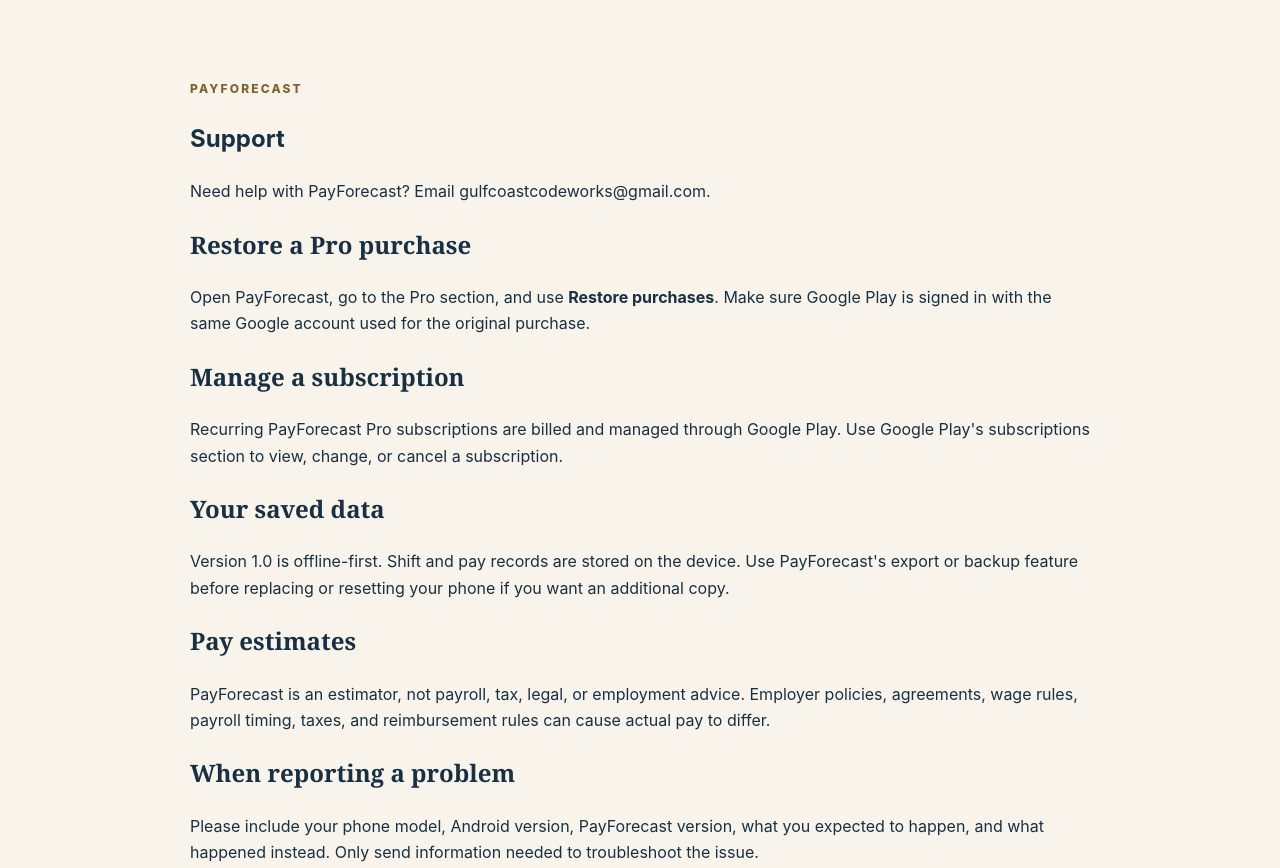
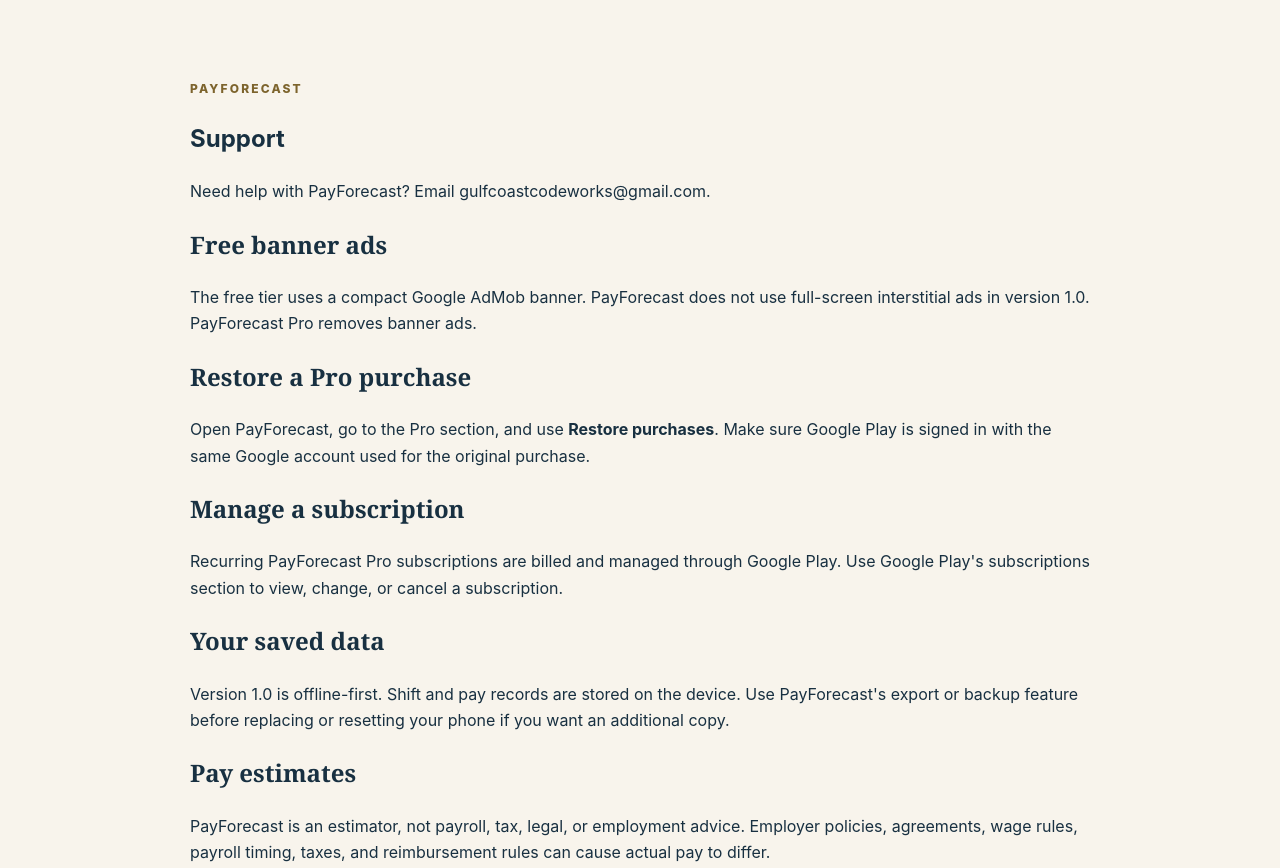
Before and after one commit to heberttravis90/Gulf-Coast-Codeworks, a plain HTML site: page payforecast-support.html in a window 1280 px wide. Shown: the part 84-952 px from the top of the page. Drawn offline with Linux system fonts and the light colour scheme.

Commit message:
Update PayForecast support for banner ads

```diff
--- a/payforecast-support.html
+++ b/payforecast-support.html
@@ -20,6 +20,8 @@
 <div class="eyebrow">PayForecast</div>
 <h1>Support</h1>
 <p>Need help with PayForecast? Email <a href="mailto:gulfcoastcodeworks@gmail.com">gulfcoastcodeworks@gmail.com</a>.</p>
+<h2>Free banner ads</h2>
+<p>The free tier uses a compact Google AdMob banner. PayForecast does not use full-screen interstitial ads in version 1.0. PayForecast Pro removes banner ads.</p>
 <h2>Restore a Pro purchase</h2>
 <p>Open PayForecast, go to the Pro section, and use <strong>Restore purchases</strong>. Make sure Google Play is signed in with the same Google account used for the original purchase.</p>
 <h2>Manage a subscription</h2>
@@ -28,8 +30,6 @@
 <p>Version 1.0 is offline-first. Shift and pay records are stored on the device. Use PayForecast's export or backup feature before replacing or resetting your phone if you want an additional copy.</p>
 <h2>Pay estimates</h2>
 <p>PayForecast is an estimator, not payroll, tax, legal, or employment advice. Employer policies, agreements, wage rules, payroll timing, taxes, and reimbursement rules can cause actual pay to differ.</p>
-<h2>When reporting a problem</h2>
-<p>Please include your phone model, Android version, PayForecast version, what you expected to happen, and what happened instead. Only send information needed to troubleshoot the issue.</p>
 <h2>Privacy</h2>
 <p>Read the <a href="payforecast-privacy.html">PayForecast Privacy Policy</a>.</p>
 <p><a href="index.html">← Gulf Coast Code Works</a></p>
```
